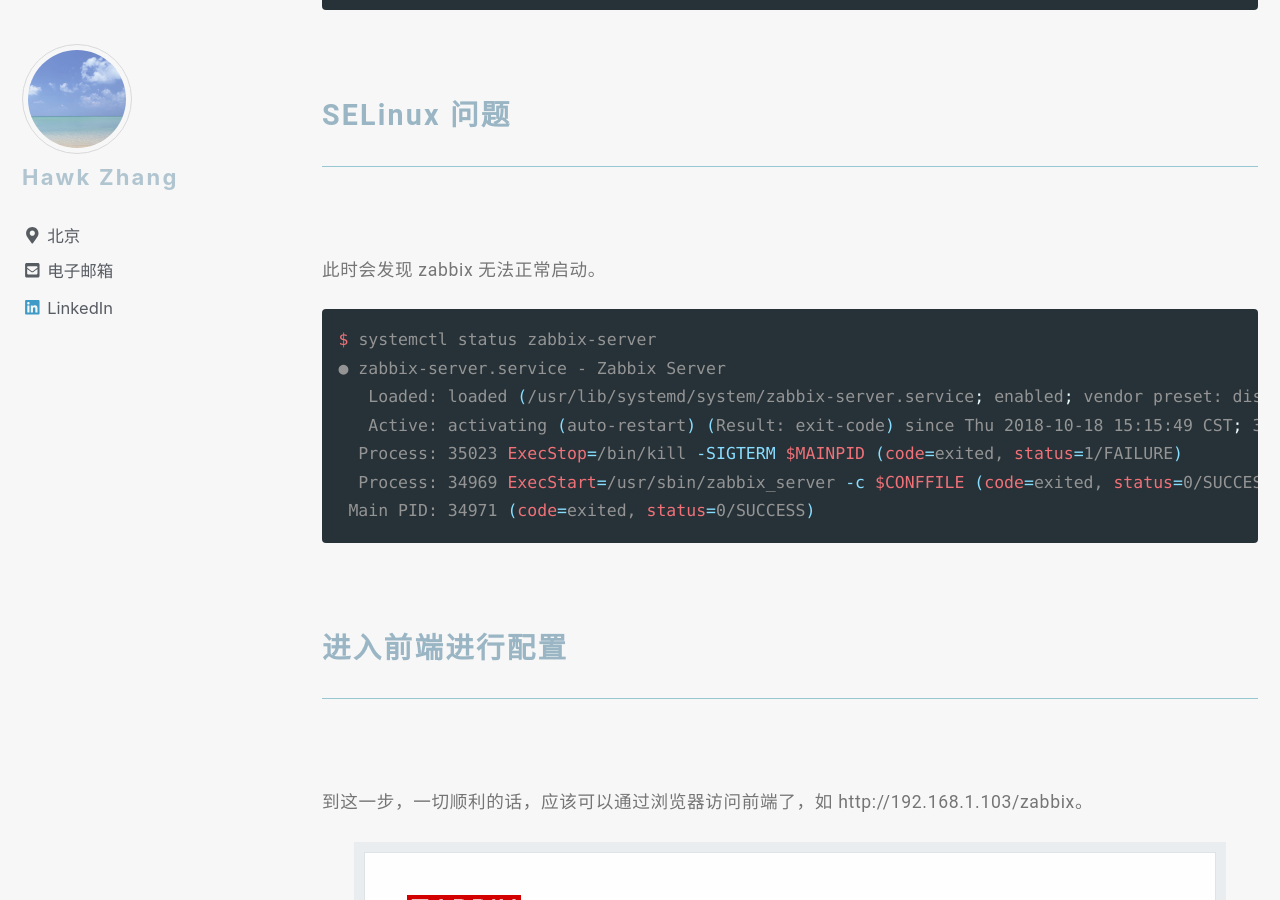
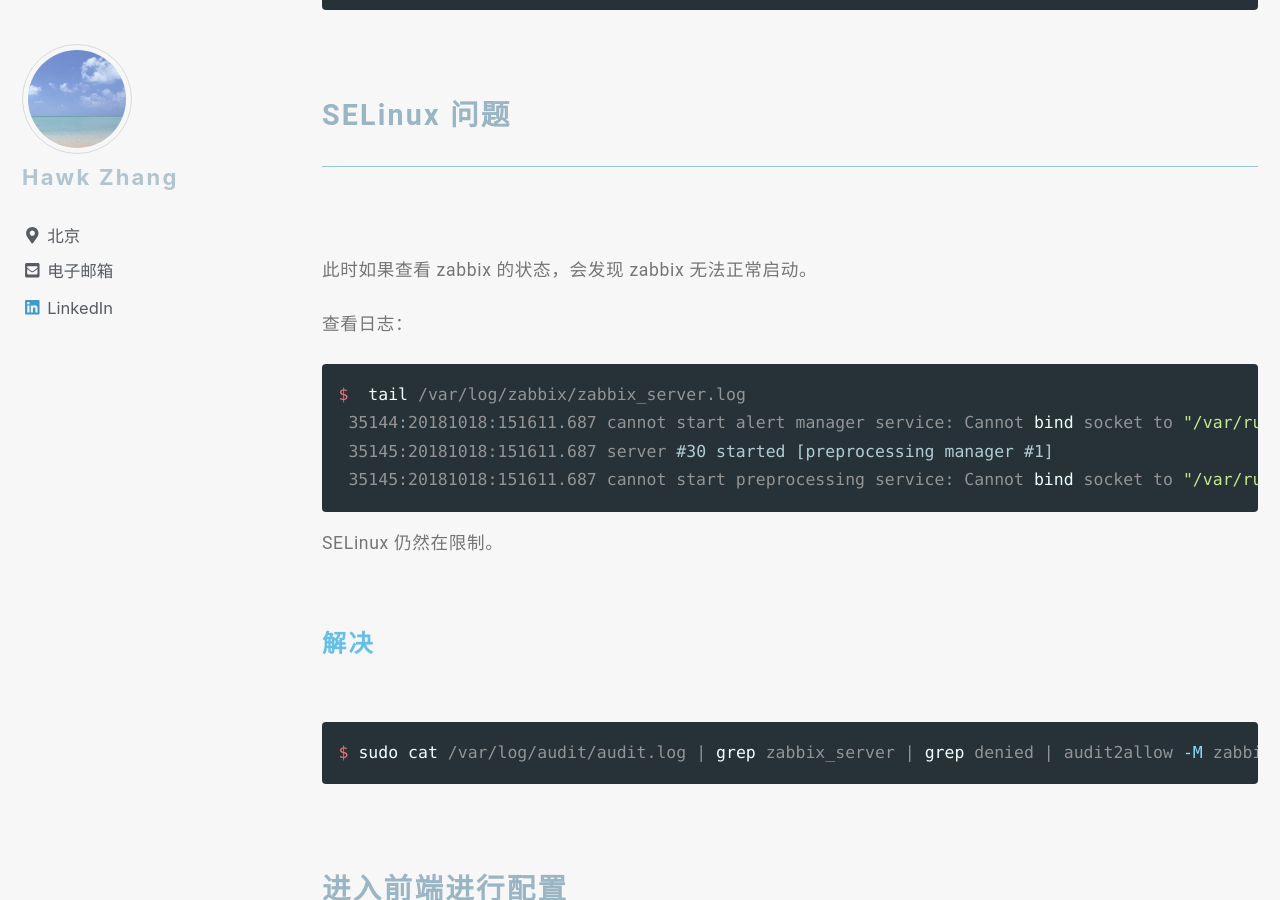
Before and after one commit to narru888/linotes_note, a Jekyll site: the page built from _posts/monitor/zabbix/2018-01-01-zabbix.basic.md, in a window 1280 px wide and 900 px high, scrolled down 12471 px. Built offline with Jekyll 4.4.1, drawn with Linux system fonts in a browser that asks for light colours; nearby versions of some CDN libraries; a script that is not in the unit is left out.

Commit message:
update on 2018-10-18 15:20:01 CST

````diff
--- a/_posts/monitor/zabbix/2018-01-01-zabbix.basic.md
+++ b/_posts/monitor/zabbix/2018-01-01-zabbix.basic.md
@@ -394,20 +394,25 @@ $ sudo systemctl restart httpd
 
 ### SELinux 问题
 
-此时会发现 zabbix 无法正常启动。
+此时如果查看 zabbix 的状态，会发现 zabbix 无法正常启动。
+
+查看日志：
 
 ```bash
-$ systemctl status zabbix-server
-● zabbix-server.service - Zabbix Server
-   Loaded: loaded (/usr/lib/systemd/system/zabbix-server.service; enabled; vendor preset: disabled)
-   Active: activating (auto-restart) (Result: exit-code) since Thu 2018-10-18 15:15:49 CST; 318ms ago
-  Process: 35023 ExecStop=/bin/kill -SIGTERM $MAINPID (code=exited, status=1/FAILURE)
-  Process: 34969 ExecStart=/usr/sbin/zabbix_server -c $CONFFILE (code=exited, status=0/SUCCESS)
- Main PID: 34971 (code=exited, status=0/SUCCESS)
+$  tail /var/log/zabbix/zabbix_server.log
+ 35144:20181018:151611.687 cannot start alert manager service: Cannot bind socket to "/var/run/zabbix/zabbix_server_alerter.sock": [13] Permission denied.
+ 35145:20181018:151611.687 server #30 started [preprocessing manager #1]
+ 35145:20181018:151611.687 cannot start preprocessing service: Cannot bind socket to "/var/run/zabbix/zabbix_server_preprocessing.sock": [13] Permission denied.
 ```
 
+SELinux 仍然在限制。
 
 
+#### 解决
+
+```bash
+$ sudo cat /var/log/audit/audit.log | grep zabbix_server | grep denied | audit2allow -M zabbix_server.limits
+```
 
 
 
````
